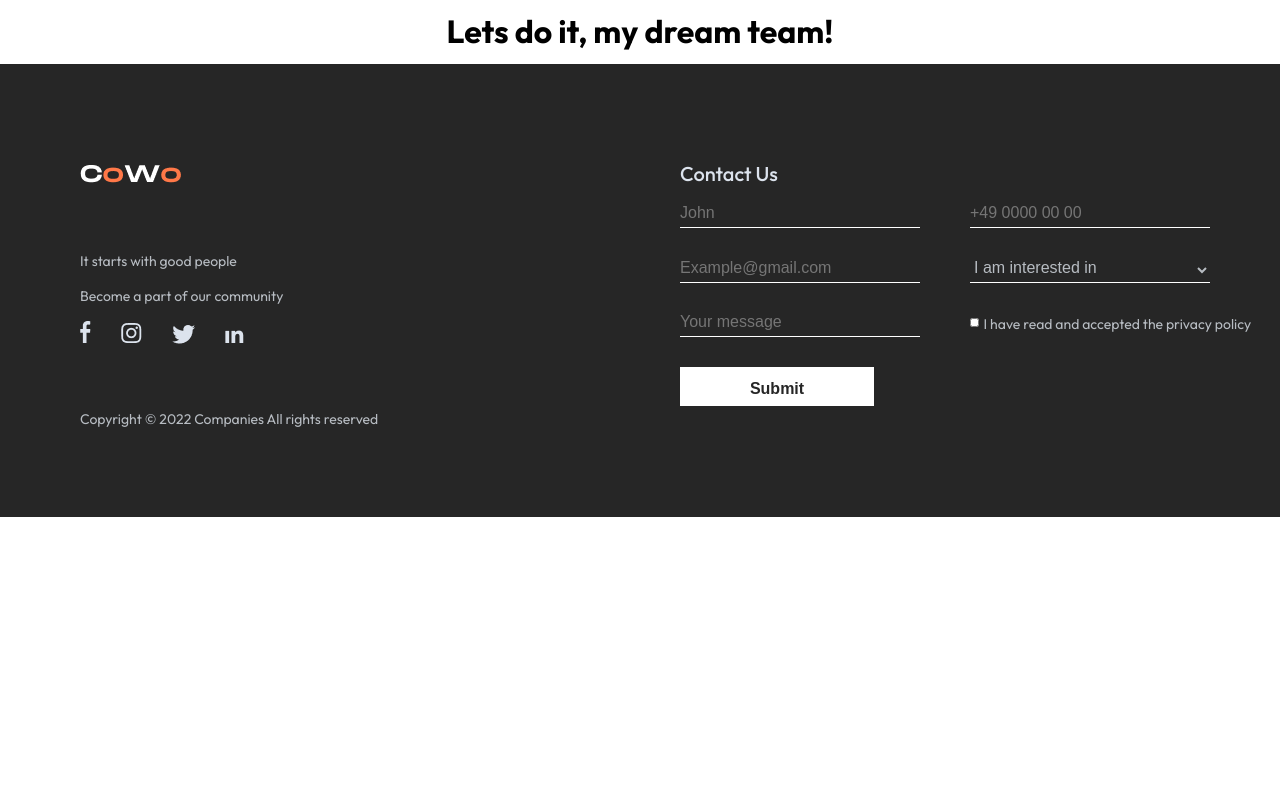
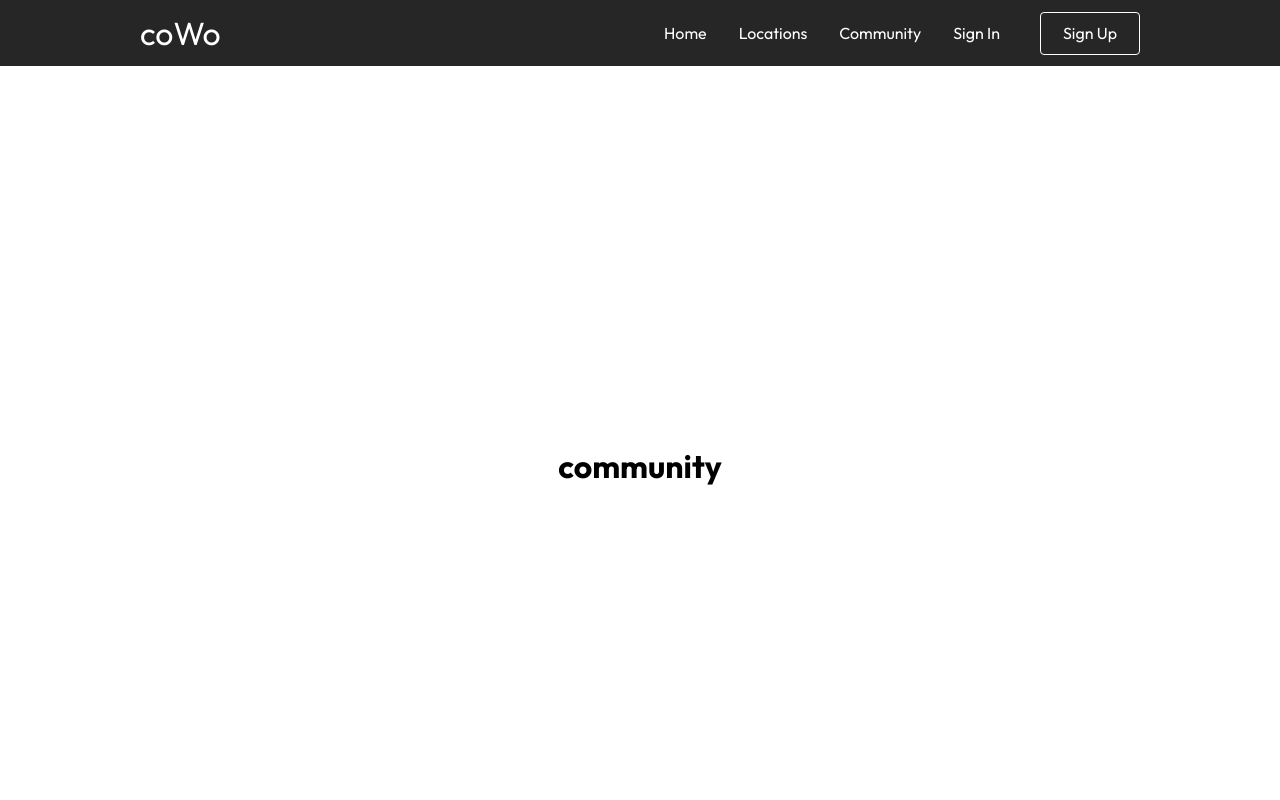
Before and after one commit to Nizami9/coworking, a React (Create React App) app: page /community in a window 1280 px wide. Shown: the top 800 px of the page. Built offline with nearby package versions, Linux system fonts and the light colour scheme.

Commit message:
Added navNar

```diff
--- a/package.json
+++ b/package.json
@@ -10,7 +10,10 @@
     "nodemon": "^2.0.20",
     "react": "^18.2.0",
     "react-dom": "^18.2.0",
+    "react-icons": "^4.7.1",
+    "react-router-dom": "^6.4.5",
     "react-scripts": "5.0.1",
+    "styled-components": "^5.3.6",
     "web-vitals": "^2.1.4"
   },
   "scripts": {
--- a/src/App.js
+++ b/src/App.js
@@ -1,8 +1,31 @@
 import Footer from "./Components/Footer/Footer";
+
+import { BrowserRouter, Routes, Route } from "react-router-dom";
+
+import Navbar from "./Components/Navbar";
+import Locations from "./Components/MainPage/Locations";
+import Community from "./Components/MainPage/Community";
+import Signin from "./Components/MainPage/Signin";
+import SignUp from "./Components/MainPage/SignUp";
+import Home from "./Components/MainPage/Home";
+
 
 function App() {
   return (
+
     <div>
+
+<BrowserRouter>
+      <Navbar />
+      <Routes>
+        <Route path="/" element={<Home />} />
+        <Route path="/locations" element={<Locations />} />
+        <Route path="/community" element={<Community />} />
+        <Route path="/signin" element={<Signin />} />
+        <Route path="/sign-up" element={<SignUp />} />
+      </Routes>
+    </BrowserRouter>
+
     <h1>Lets do it, my dream team!</h1>
     <Footer />
     </div>
--- /dev/null
+++ b/src/Components/MainPage/Community.js
@@ -0,0 +1,16 @@
+const Community = () => {
+  return (
+      <div
+          style={{
+              display: 'flex',
+              justifyContent: 'center',
+              alignItems: 'center',
+              height: '100vh'
+          }}
+      >
+          <h1>community</h1>
+      </div>
+  );
+};
+
+export default Community;
--- /dev/null
+++ b/src/Components/MainPage/Home.js
@@ -0,0 +1,15 @@
+const Home = () => {
+  return (
+    <div   style={{
+      display: 'flex',
+      justifyContent: 'center',
+      alignItems: 'center',
+      height: '100vh'
+  }}>
+       <h1>Welcome to our website!</h1>
+    </div>
+
+  );
+};
+
+export default Home;
--- /dev/null
+++ b/src/Components/MainPage/Locations.js
@@ -0,0 +1,16 @@
+import React from 'react'
+
+const Locations = () => {
+  return (
+    <div  style={{
+        display: 'flex',
+        justifyContent: 'center',
+        alignItems: 'center',
+        height: '100vh'
+    }} >
+      <h1>locations</h1>
+    </div>
+  )
+}
+
+export default Locations
--- /dev/null
+++ b/src/Components/MainPage/SignUp.js
@@ -0,0 +1,16 @@
+import React from 'react'
+
+const SignUp = () => {
+  return (
+    <div   style={{
+      display: 'flex',
+      justifyContent: 'center',
+      alignItems: 'center',
+      height: '100vh'
+  }}>
+         <h1>Sign Up</h1>
+    </div>
+  )
+}
+
+export default SignUp
--- /dev/null
+++ b/src/Components/MainPage/Signin.js
@@ -0,0 +1,16 @@
+import React from 'react'
+
+const Signin = () => {
+  return (
+    <div   style={{
+      display: 'flex',
+      justifyContent: 'center',
+      alignItems: 'center',
+      height: '100vh'
+  }}>
+         <h1>Sign In</h1>
+    </div>
+  )
+}
+
+export default Signin
--- /dev/null
+++ b/src/Components/Navbar/NavbarElements.js
@@ -0,0 +1,85 @@
+import { FaBars } from "react-icons/fa";
+import { NavLink as Link } from "react-router-dom";
+import styled from "styled-components";
+
+
+export const Nav = styled.nav`
+  background: #262626;
+  height: 60px;
+  display: flex;
+  justify-content: space-between;
+  align-items: center;
+  padding: 0.2rem calc((100vw - 1000px) / 2);
+  z-index: 12;
+`;
+export const NavLogo = styled(Link)`
+  cursor: pointer;
+  color: #fff;
+  font-size: 2rem;
+  text-decoration: none;
+`;
+
+export const NavLink = styled(Link)`
+  color: #fff;
+  display: flex;
+  align-items: center;
+  text-decoration: none;
+  padding: 0 1rem;
+  height: 100%;
+  cursor: pointer;
+  &:hover {
+    color: black;
+  }
+`;
+
+export const Bars = styled(FaBars)`
+  display: none;
+  color: #fff;
+  @media screen and (max-width: 768px) {
+    display: block;
+    position: absolute;
+    top: 0;
+    right: 0;
+    transform: translate(-100%, 75%);
+    font-size: 1.8rem;
+    cursor: pointer;
+  }
+`;
+
+export const NavMenu = styled.div`
+  display: flex;
+  align-items: center;
+  margin-right: -24px;
+
+  @media screen and (max-width: 768px) {
+    display: none;
+  }
+`;
+
+export const NavBtn = styled.nav`
+  display: flex;
+  align-items: center;
+  margin-right: 24px;
+
+  @media screen and (max-width: 768px) {
+    display: none;
+  }
+`;
+
+export const NavBtnLink = styled(Link)`
+  border-radius: 4px;
+  background: transparent;
+  padding: 10px 22px;
+  color: #fff;
+  outline: none;
+  border: 1px solid #fff;
+  cursor: pointer;
+  transition: all 0.2s ease-in-out;
+  text-decoration: none;
+  margin-left: 24px;
+  &:hover {
+    transition: all 0.2s ease-in-out;
+    background: #fff;
+    color: #808080;
+  }
+`;
--- /dev/null
+++ b/src/Components/Navbar/index.js
@@ -0,0 +1,40 @@
+import React from "react";
+import {
+  Nav,
+  NavLogo,
+  NavLink,
+  Bars,
+  NavMenu,
+  NavBtn,
+  NavBtnLink,
+} from "./NavbarElements";
+
+const Navbar = () => {
+  return (
+    <>
+      <Nav>
+        <NavLogo to="/">coWo</NavLogo>
+        <Bars />
+
+        <NavMenu>
+          <NavLink to="/" activeStyle={{ color: "black" }}>
+            Home
+          </NavLink>
+          <NavLink to="/locations" activeStyle={{ color: "black" }}>
+            Locations
+          </NavLink>
+          <NavLink to="/community" activeStyle={{ color: "black" }}>
+            Community
+          </NavLink>
+          <NavLink to="/signin" activeStyle={{ color: "black" }}>
+            Sign In
+          </NavLink>
+          <NavBtn>
+            <NavBtnLink to="/sign-up">Sign Up</NavBtnLink>
+          </NavBtn>
+        </NavMenu>
+      </Nav>
+    </>
+  );
+};
+export default Navbar;
```
Also changed, not shown: src/Components/MainPage/About.js (added, +16 -0 lines), src/Components/MainPage/MainPage.js (deleted), 1 other file (tests, documents, lock files or other folders).
